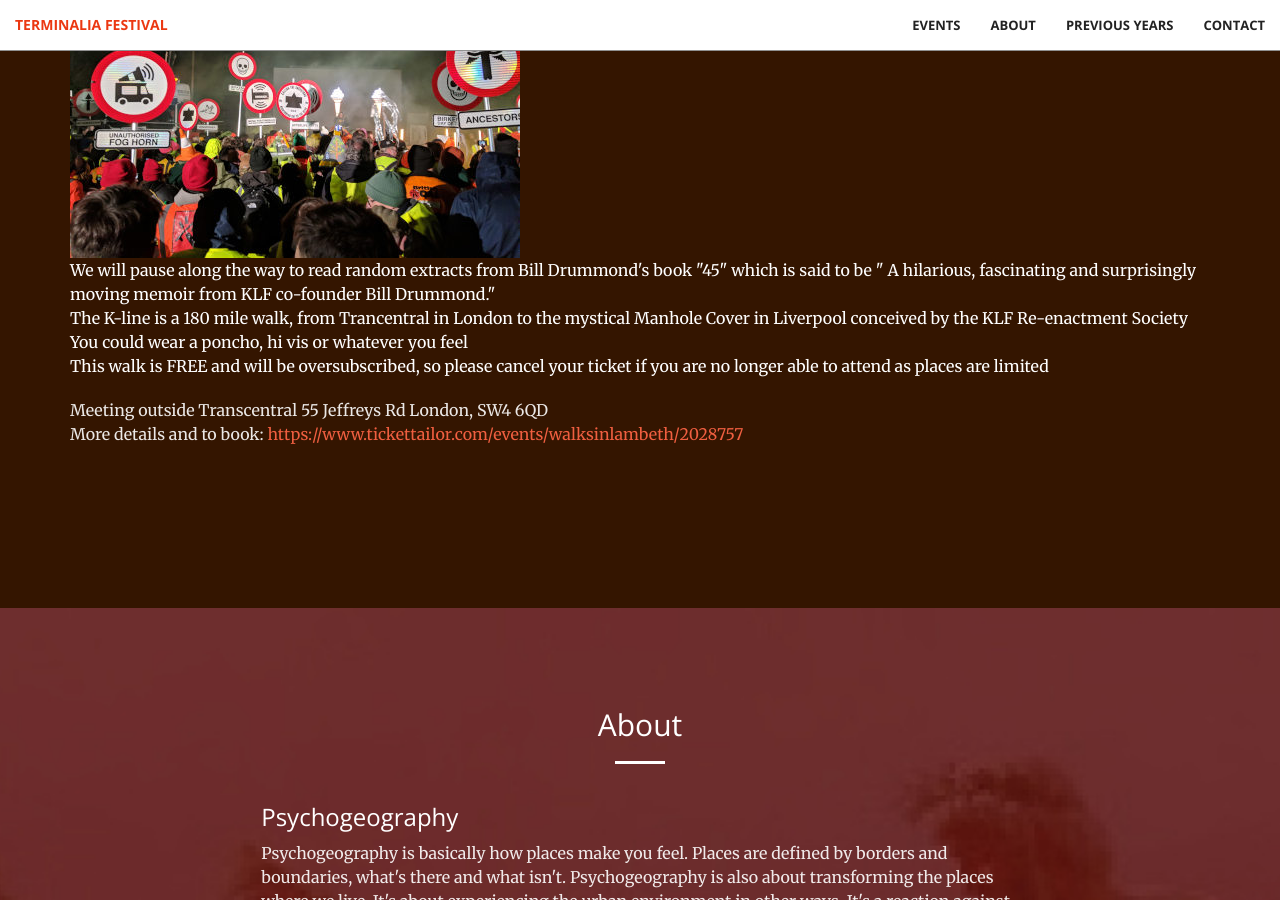
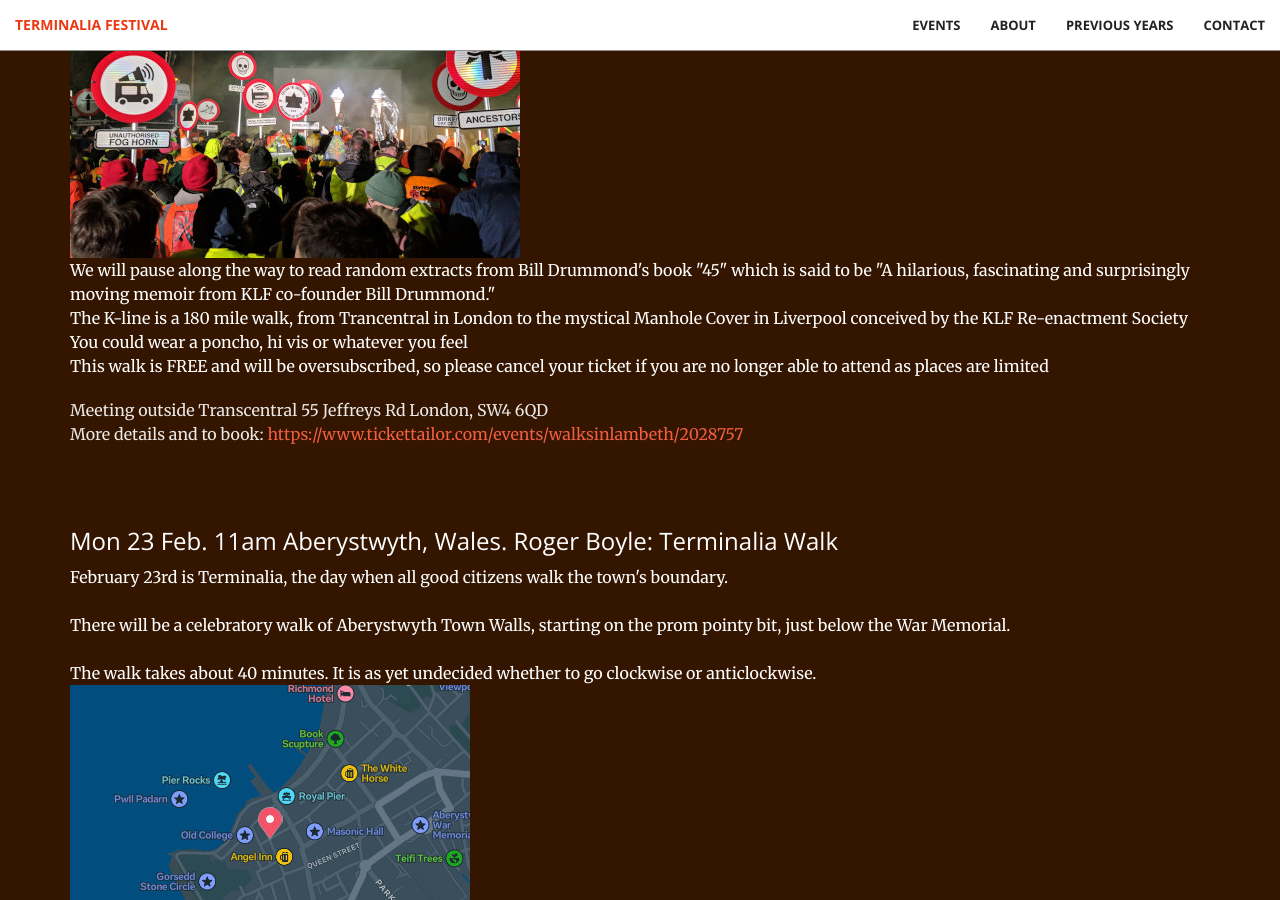
Before and after one commit to timwaters/terminalia, a Jekyll site: the page built from index.html, in a window 1280 px wide and 900 px high, scrolled down 2009 px. Built offline with Jekyll 4.4.1, drawn with Linux system fonts in a browser that asks for light colours; some of the changed text lies outside the part shown.

Commit message:
add wales event

```diff
--- a/_includes/events.html
+++ b/_includes/events.html
@@ -20,7 +20,7 @@
         <p class="text">
       Join qualified tour guide Sarah-Jane Miller for a 90 minute psychogeography randomised wander from Transcentral in Jeffreys Road, Stockwell, London along the K-line (<a href="http://klfrs.com/">http://klfrs.com/</a>)  towards Battersea Power Station. <br />
           <img src="/img/past/2026/kline1.jpg" /> <br />
-    We will pause along the way to read random extracts from Bill Drummond's book "45" which is said to be " A hilarious, fascinating and surprisingly moving memoir from KLF co-founder Bill Drummond."
+    We will pause along the way to read random extracts from Bill Drummond's book "45" which is said to be "A hilarious, fascinating and surprisingly moving memoir from KLF co-founder Bill Drummond."
     <br />
     The K-line is a 180 mile walk, from Trancentral in London to the mystical Manhole Cover in Liverpool conceived by the KLF Re-enactment Society
     <br />
@@ -35,6 +35,26 @@
         More details and to book: <a href="https://www.tickettailor.com/events/walksinlambeth/2028757">https://www.tickettailor.com/events/walksinlambeth/2028757</a>
         </p>
       </div>
+
+
+        <div class="col-lg-12 col-lg-offset-0 text-left event">
+
+          <h3>Mon 23 Feb. 11am Aberystwyth, Wales. Roger Boyle: Terminalia Walk</h3>
+
+
+          <p class="text">
+            February 23rd is Terminalia, the day when all good citizens walk the town's boundary.    <br />    <br />
+            There will be a celebratory walk of Aberystwyth Town Walls, starting on the prom pointy bit, just below the War Memorial.    <br />    <br />
+            The walk takes about 40 minutes. It is as yet undecided whether to go clockwise or anticlockwise.
+            <br />
+            <img src="img/past/2025/aber.jpg">
+          </p>
+          <p class="text-faded">
+            Sign up to <a href="https://www.facebook.com/events/1544942960548792/">the Facebook event</a>. More details about the festival, and accounts of earlier observations of the festival, can be read: <a href="https://www.rogerdboyle.net/Terminalia/terminalia.html">https://www.rogerdboyle.net/Terminalia/terminalia.html</a> <br />
+            <a href="mailto:roger@rogerdboyle.net">Mail Roger at roger@rogerdboyle.net</a> for further info.
+          </p>
+        </div>
+
 
 
           <!--
```
